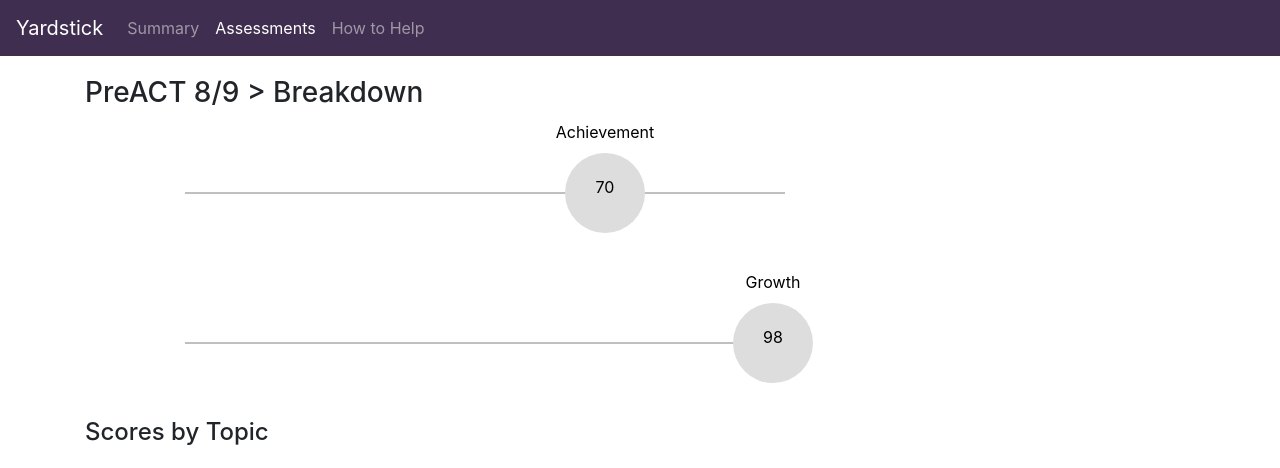
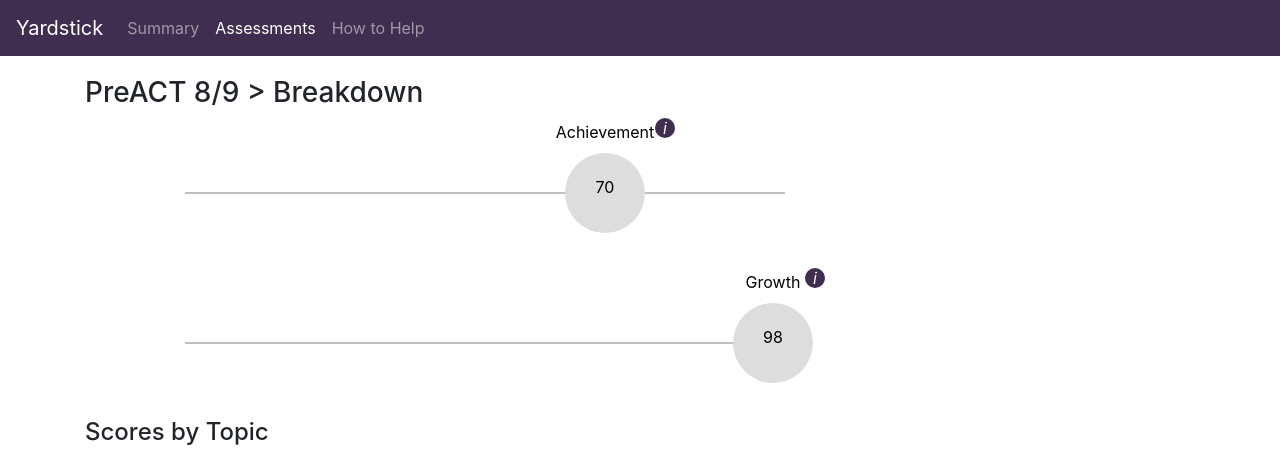
Before and after one commit to ryanechternacht/yardstick-frontend, a Vue app: page /assessment/1/details in a window 1280 px wide. Shown: the top 468 px of the page. Built offline with nearby package versions, Linux system fonts and the light colour scheme; what vue-lodash would draw is missing.

Commit message:
Rollout an "extra-info-icon" (w/o behavior)

```diff
--- a/package.json
+++ b/package.json
@@ -9,7 +9,7 @@
   },
   "dependencies": {
     "bootstrap": "^4.4.1",
-    "bootstrap-vue": "^2.13.1",
+    "bootstrap-vue": "^2.15.0",
     "core-js": "^3.6.4",
     "d3": "^5.16.0",
     "lodash": "^4.17.15",
--- /dev/null
+++ b/src/components/inform/ExtraInfoIcon.vue
@@ -0,0 +1,18 @@
+<template>
+  <sup>
+    <b-avatar size="1.25em" variant="primary">
+      <b>
+        <i>i</i>
+      </b>
+    </b-avatar>
+  </sup>
+</template>
+
+<script>
+export default {
+  name: "extra-info-icon"
+};
+</script>
+
+<style>
+</style>
--- /dev/null
+++ b/src/components/inform/ExtraInfoIconSvg.vue
@@ -0,0 +1,31 @@
+<template>
+  <!-- <rect x="100" y="100" height="50" width="50" fill="red"></rect> -->
+  <g :transform="translate">
+    <!-- <rect height="50" width="50" fill="red" /> -->
+    <circle cx="10" cy="10" r="10" class="primary-color" />
+    <text x="10" y="16" text-anchor="middle" stroke="transparent" fill="white" font-style="italic">i</text>
+  </g>
+</template>
+
+<script>
+export default {
+  name: "extra-info-icon-svg",
+  props: ["x", "y"],
+  computed: {
+    translate() {
+      let x = this.x ?? 0;
+      let y = this.y ?? 0;
+      return `translate(${x}, ${y})`;
+    }
+  }
+};
+</script>
+
+<style scoped lang="scss">
+@use "sass:map";
+@import "@/assets/yardstick.scss";
+
+.primary-color {
+  fill: map.get($theme-colors, "primary");
+}
+</style>
--- a/src/views/assessments/AssessmentDetails.vue
+++ b/src/views/assessments/AssessmentDetails.vue
@@ -3,27 +3,23 @@
     <h3>{{assessment.name}} > Breakdown</h3>
     <svg width="800" height="150">
       <line x1="100" x2="700" y1="75" y2="75" stroke="gray" />
-      <circle cy="75" :cx="lineScale(assessment.breakdown.achievement)" r="40" fill="#ddd" />
-      <text
-        text-anchor="middle"
-        y="75"
-        :x="lineScale(assessment.breakdown.achievement)"
-      >{{assessment.breakdown.achievement}}</text>
-      <text
-        text-anchor="middle"
-        y="20"
-        :x="lineScale(assessment.breakdown.achievement)"
-      >Achievement</text>
+
+      <g :transform="translateAchievement">
+        <text text-anchor="middle" y="20">Achievement</text>
+        <extra-info-icon-svg y="0" x="50" />
+        <circle cy="75" r="40" fill="#ddd" />
+        <text text-anchor="middle" y="75">{{assessment.breakdown.achievement}}</text>
+      </g>
     </svg>
     <svg width="800" height="150">
       <line x1="100" x2="700" y1="75" y2="75" stroke="gray" />
-      <circle cy="75" :cx="lineScale(assessment.breakdown.growth)" r="40" fill="#ddd" />
-      <text
-        text-anchor="middle"
-        y="75"
-        :x="lineScale(assessment.breakdown.growth)"
-      >{{assessment.breakdown.growth}}</text>
-      <text text-anchor="middle" y="20" :x="lineScale(assessment.breakdown.growth)">Growth</text>
+
+      <g :transform="translateGrowth">
+        <text text-anchor="middle" y="20">Growth</text>
+        <extra-info-icon-svg y="0" x="32" />
+        <circle cy="75" r="40" fill="#ddd" />
+        <text text-anchor="middle" y="75">{{assessment.breakdown.growth}}</text>
+      </g>
     </svg>
 
     <h4>Scores by Topic</h4>
@@ -54,10 +50,12 @@
 <script>
 import { mapGetters } from "vuex";
 import * as d3 from "d3";
+
 import BottomNavigation from "@/components/layout/BottomNavigation";
+import ExtraInfoIconSvg from "@/components/inform/ExtraInfoIconSvg";
 
 export default {
-  components: { BottomNavigation },
+  components: { BottomNavigation, ExtraInfoIconSvg },
   props: ["assessmentId"],
   data() {
     return {
@@ -100,6 +98,14 @@
         name: "assessment-details-table",
         params: { assessmentId: this.assessmentId }
       };
+    },
+    translateAchievement() {
+      let x = this.lineScale(this.assessment.breakdown.achievement);
+      return `translate(${x}, 0)`;
+    },
+    translateGrowth() {
+      let x = this.lineScale(this.assessment.breakdown.growth);
+      return `translate(${x}, 0)`;
     }
   }
 };
--- a/src/views/assessments/AssessmentOverview.vue
+++ b/src/views/assessments/AssessmentOverview.vue
@@ -10,7 +10,11 @@
         y2="150"
         stroke="gray"
       />
-      <circle cy="100" :cx="scale(assessment.overview.score)" r="20" fill="#ddd" />
+      <g :transform="achievementScoreTranslate">
+        <circle r="40" fill="#ddd" />
+        <text text-anchor="middle" y="5">{{assessment.overview.score}}</text>
+        <extra-info-icon-svg x="15" y="-20" />
+      </g>
     </svg>
 
     <h4>{{student.name}}'s progress over time</h4>
@@ -41,10 +45,12 @@
 <script>
 import { mapGetters } from "vuex";
 import * as d3 from "d3";
+
 import BottomNavigation from "@/components/layout/BottomNavigation";
+import ExtraInfoIconSvg from "@/components/inform/ExtraInfoIconSvg";
 
 export default {
-  components: { BottomNavigation },
+  components: { BottomNavigation, ExtraInfoIconSvg },
   props: ["assessmentId"],
   data() {
     return {
@@ -88,6 +94,10 @@
     },
     assessmentBreakdownNavigationText() {
       return `See More ${this.assessment.name} Information`;
+    },
+    achievementScoreTranslate() {
+      let x = this.scale(this.assessment.overview.score);
+      return `translate(${x}, 100)`;
     }
   }
 };
--- a/src/views/how-to-help/RelativeStrengths.vue
+++ b/src/views/how-to-help/RelativeStrengths.vue
@@ -8,22 +8,34 @@
       <div>
         <div class="center-align">Shooting Star</div>
         <img src="@/assets/toll-road.svg" height="150" width="150" />
-        <div class="center-align">Learn More</div>
+        <div class="center-align">
+          Learn More
+          <extra-info-icon />
+        </div>
       </div>
       <div>
         <div class="center-align">Top of class</div>
         <img src="@/assets/healthcare-and-medical.svg" height="150" width="150" />
-        <div class="center-align">Learn More</div>
+        <div class="center-align">
+          Learn More
+          <extra-info-icon />
+        </div>
       </div>
       <div>
         <div class="center-align">Math Wizard</div>
         <img src="@/assets/nurse.svg" height="150" width="150" />
-        <div class="center-align">Learn More</div>
+        <div class="center-align">
+          Learn More
+          <extra-info-icon />
+        </div>
       </div>
       <div>
         <div class="center-align">Mr. Consistent</div>
         <img src="@/assets/plumber.svg" height="150" width="150" />
-        <div class="center-align">Learn More</div>
+        <div class="center-align">
+          Learn More
+          <extra-info-icon />
+        </div>
       </div>
     </div>
 
@@ -37,9 +49,10 @@
 
 <script>
 import BottomNavigation from "@/components/layout/BottomNavigation";
+import ExtraInfoIcon from "@/components/inform/ExtraInfoIcon";
 
 export default {
-  components: { BottomNavigation },
+  components: { BottomNavigation, ExtraInfoIcon },
   computed: {
     relativeWeaknessesRoute() {
       return {
```
Also changed, not shown: 1 other file (tests, documents, lock files or other folders).
